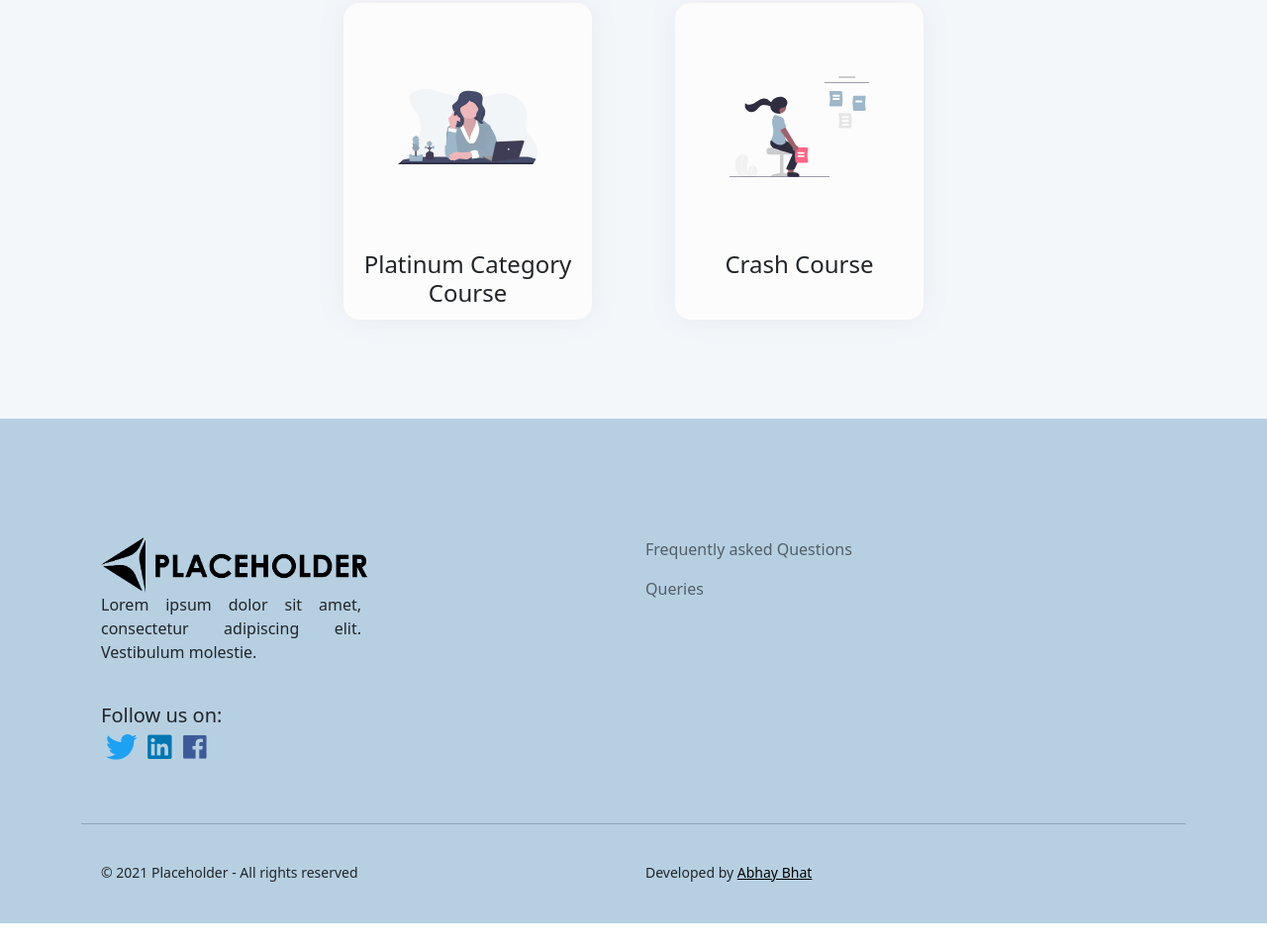
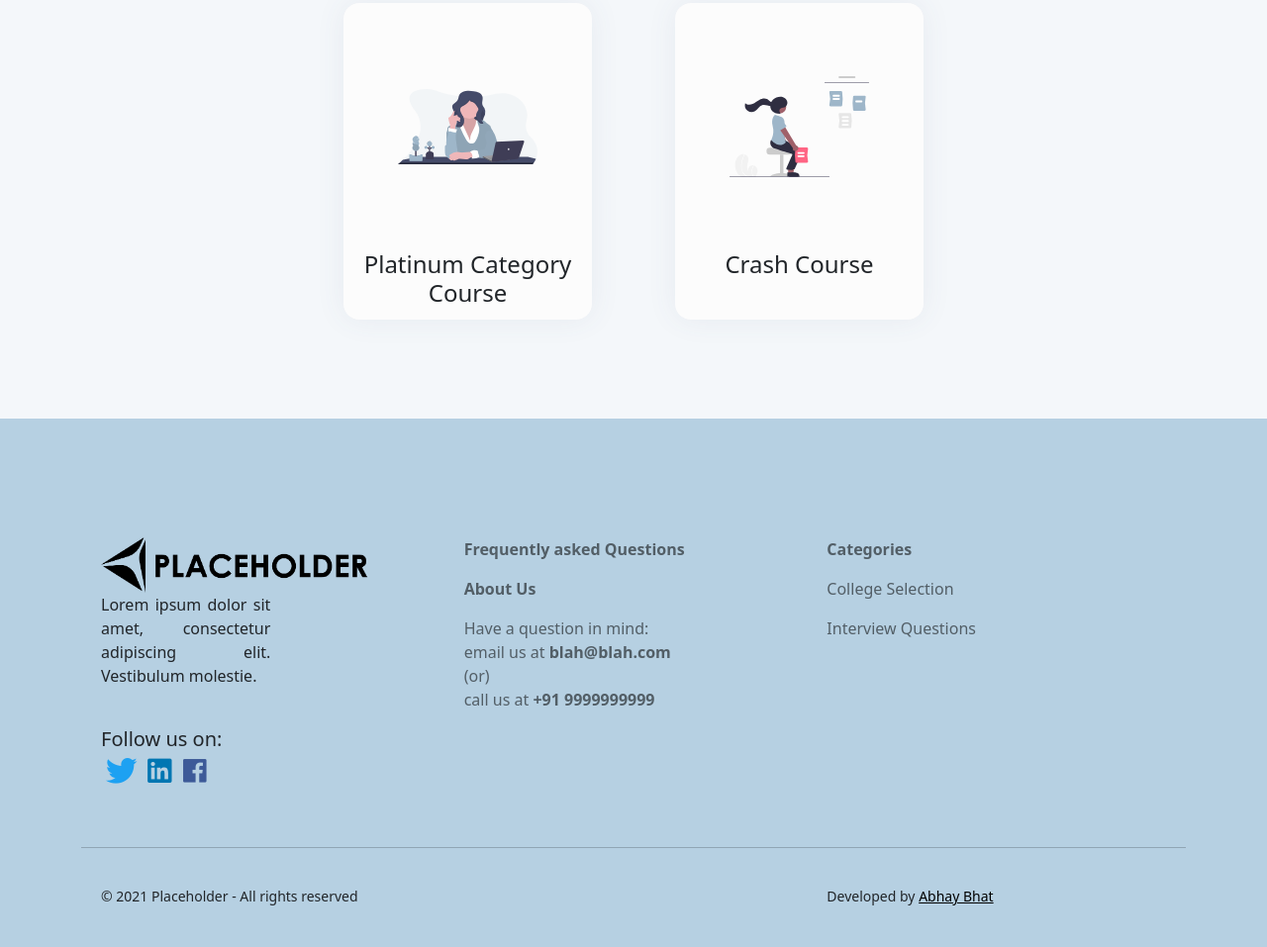
Before and after one commit to Ray784/Random2365432, a plain HTML site: page offerings.html in a window 1280 px wide. Shown: the part 549-1506 px from the top of the page at 99% size. Before the commit the page ends 1482 px from the top, so only its background shows below. Drawn offline with nearby package versions, Linux system fonts and the light colour scheme.

Commit message:
footer setup

```diff
--- a/css/index.css
+++ b/css/index.css
@@ -103,7 +103,7 @@ p {
 	margin: 5px;
 }
 
-.social:hover{
+a.social:hover {
 	transform: scale(1.1);
 }
 
--- a/offerings.html
+++ b/offerings.html
@@ -117,10 +117,10 @@
 				</div>
 			</div>
 		</section>
-		<section id="footer">
+				<section id="footer">
 			<div class="container">
 				<div class="row">
-					<div class="col-md-6">
+					<div class="col-md-4">
 						<img src="./images/placeholder-logo.png" class="logo">
 						<p class="col-md-6">Lorem ipsum dolor sit amet, consectetur adipiscing elit. Vestibulum molestie.</p>
 						<br>
@@ -131,18 +131,25 @@
 							<a class="social" href="#"><i class="devicon-facebook-plain colored icon"></i></a>
 						</div>
 					</div>
-					<div class="col-md-6">
-						<p><a href="#" class="social">Frequently asked Questions</a></p>
-						<p><a href="#" class="social">Queries</a></p>
+					<div class="col-md-4">
+						<p><a href="./faq.html" class="social"><b>Frequently asked Questions</b></a></p>
+						<p><a href="./index.html#about" class="social"><b>About Us</b></a></p>
+						<p class="social">Have a question in mind: <br>email us at <a class="social" href="#"><b>blah@blah.com</b></a> <br>(or)<br>call us at <a class = "social" href="#"><b>+91 9999999999</b></a></p>
+					</div>
+					<div class="col-md-4">
+						<p class="social"><b>Categories</b></p>
+						<p><a href="./index.html#about" class="social">College Selection</a></p>
+						<p><a href="./index.html#about" class="social">Interview Questions</a></p>
 					</div>
 				</div>
 				<br>
 				<hr>
 				<div class="row">
-					<div class="col-md-6">
+					<div class="col-md-4">
 						<small>&copy; 2021 Placeholder - All rights reserved</small>
 					</div>
-					<div class="col-md-6">
+					<div class="col-md-4"></div>
+					<div class="col-md-4">
 						<small>Developed by <a href="https://abhaybhat.netlify.app/" target="_blank" class="abhay">Abhay Bhat</a></small>
 					</div>
 				</div>
```
Also changed, not shown: exam.html (+13 -6 lines), index.html (+13 -6 lines), info.html (+13 -6 lines).
